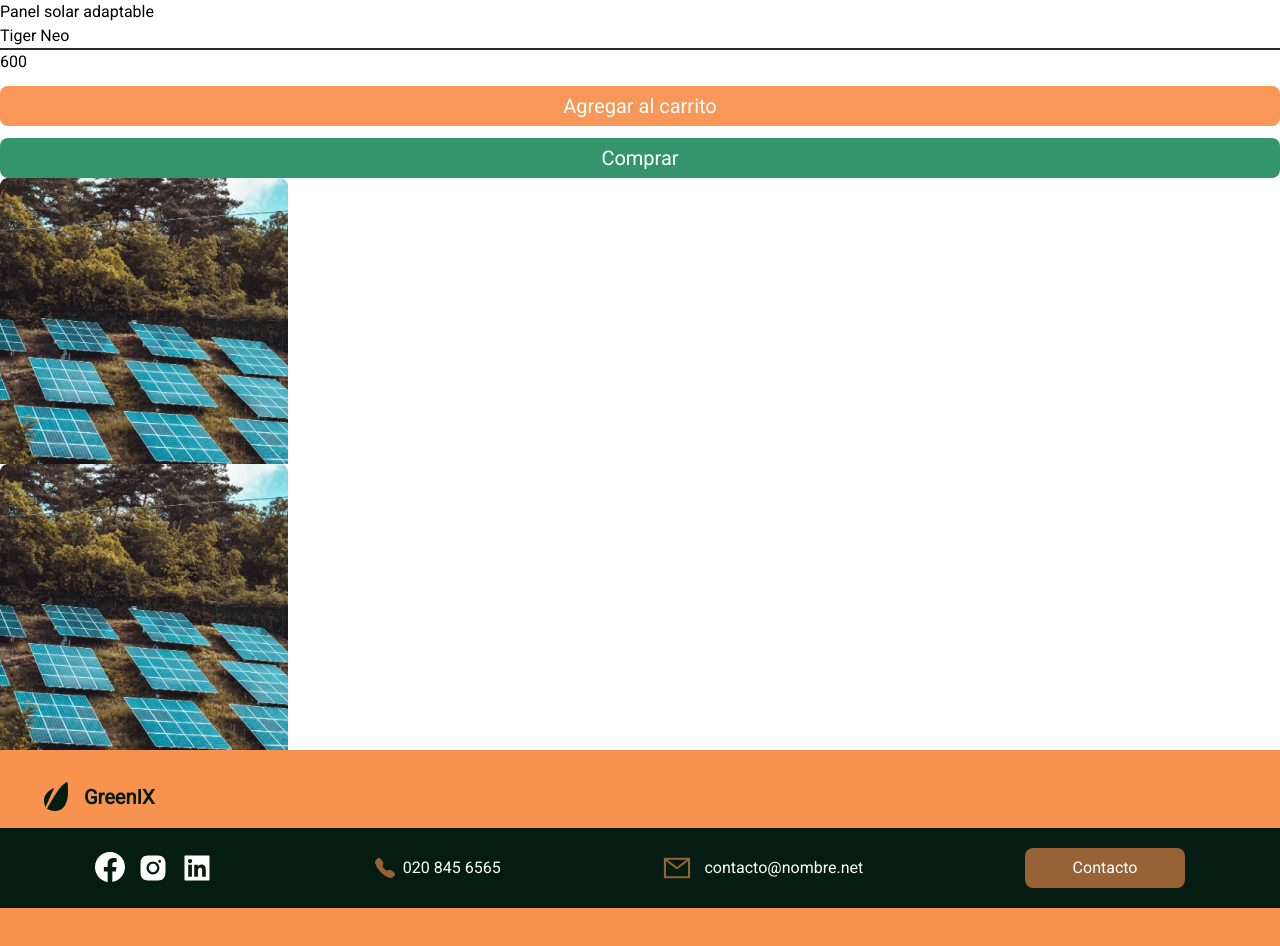
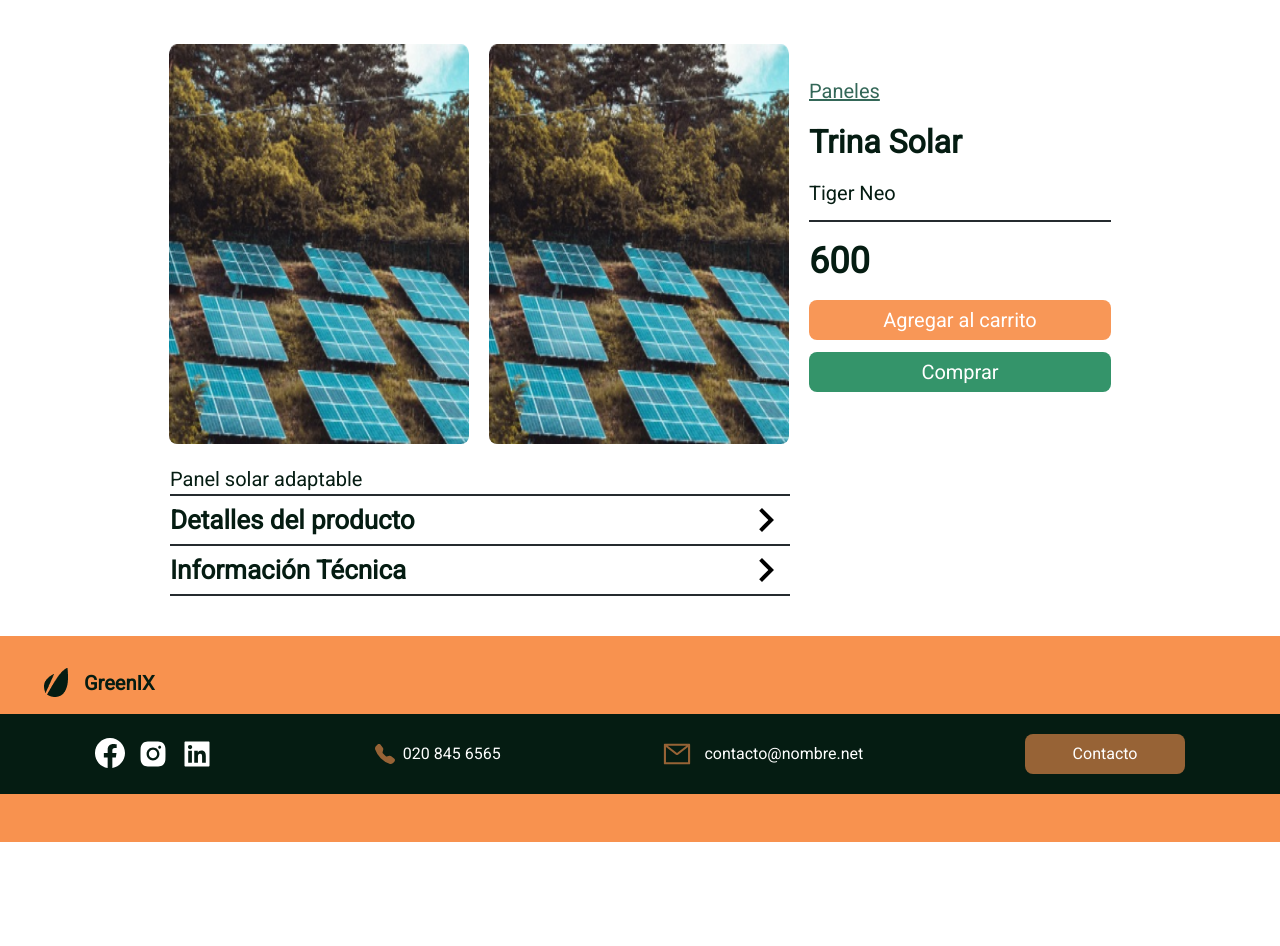
Before and after one commit to No-Country/c14-15-t-node-react, a React (Vite) app in the folder client/ecomerce-green/: page /products/1 in a window 1280 px wide. Shown: the part 320-1266 px from the top of the page. After the commit the page ends 1162 px from the top, so only its background shows below. Built offline with nearby package versions, Linux system fonts and the light colour scheme; no server answers; data requests are answered from the project's data file.

Commit message:
ProductoPage v 2.0

```diff
--- a/client/ecomerce-green/db.json
+++ b/client/ecomerce-green/db.json
@@ -26,12 +26,12 @@
       "subtitle": "Este es un subtitle",
       "description": "Panel solar adaptable",
       "detail": "Proporciona iluminacion",
-      "techinal_info": {
+      "technical_info": {
         "driver_model": "ICDPD-19-1",
         "energy_use": "16.5 KWH/1.000 h"
       },
       "measures": {
-        "heigth": 180,
+        "height": 180,
         "width": 50,
         "base_diameter": 24
       },
@@ -58,12 +58,12 @@
       "subtitle": "Este es un subtitle",
       "description": "Panel solar adaptable",
       "detail": "Proporciona iluminacion",
-      "techinal_info": {
+      "technical_info": {
         "driver_model": "ICDPD-19-1",
         "energy_use": "16.5 KWH/1.000 h"
       },
       "measures": {
-        "heigth": 180,
+        "height": 180,
         "width": 50,
         "base_diameter": 24
       },
@@ -90,7 +90,7 @@
         "subtitle": "Este es un subtitle",
         "description": "Panel solar adaptable",
         "detail": "Proporciona iluminacion",
-        "techinal_info": {
+        "technical_info": {
           "driver_model": "ICDPD-19-1",
           "energy_use": "16.5 KWH/1.000 h"
         },
--- a/client/ecomerce-green/src/components/ProductSelected.jsx
+++ b/client/ecomerce-green/src/components/ProductSelected.jsx
@@ -1,32 +1,187 @@
 import useFetch from "../redux/service/useFetch";
-
+import arrowRight from "./../assets/arrow-right.svg";
+import arrowDown from "./../assets/arrow-down.svg";
+import { useState } from "react";
+import "./../styles/ProductSelected.css";
+import TagEfficiency from "./TagEficciency";
 const ProductSelected = ({ id }) => {
   const { data } = useFetch(`/${id}`);
-  console.log(data);
 
+  console.log("objeto:", data);
+  const [selected, setSelected] = useState(false);
+  const toggle = (id) => {
+    if (selected == id) {
+      setSelected(null);
+    } else {
+      setSelected(id);
+    }
+  };
+  const colors=[
+    {"A":"#15A14C"},
+    {"B":"#8DBC40"},
+    {"C":"#C0D036"},
+    {"D":"#FDEA16"},
+    {"E":"#F9B914"},
+    {"F":"#EA7327"},
+    {"G":"#E32430"}
+  ];
   return (
-    <section>
-      <div>
-        <p>{data?.description}</p>
-        <h2>{data?.name}</h2>
-        <span>{data?.technical_specifications}</span>
+    <section
+      className="w-full px-3 flex flex-col justify-center items-center
+    md:flex-col md:px-16 md:py-6"
+    >
+      <div
+        className="flex flex-col justify-center items-center
+      md:flex md:flex-row-reverse md:justify-center
+      md:gap-5"
+      >
+        <div
+          className=" text-[#051C12] flex flex-col gap-[12px]
+            w-[280px] md:w-[200px] lg:w-[302px]"
+        >
+          <p
+            className="text-[1rem] text-[#346758] font-normal underline
+            md:text-[20px]"
+          >
+            {data?.category?.name}
+          </p>
+          <h2 className=" font-semibold text-[32px]">
+            {data?.category?.brand_name}
+          </h2>
+          <span className=" font-light text-[20px]">{data?.name}</span>
           <div className="border-t-2 border-[#252B2F]"></div>
-        <span>{data?.price}</span>
+          <span className=" font-extrabold text-[36px]">{data?.price}</span>
+          <div className="flex flex-col gap-3">
             <button
-          className="mt-3 text-[20px] text-[white] bg-[#F8924FF2] hover:bg-[#ea8847] w-full h-[40px]
+              className="text-[20px] text-[white] bg-[#F8924FF2] hover:bg-[#ea8847] w-full h-[40px]
               flex justify-center items-center rounded-lg font-medium"
-          type='submit'
-        >Agregar al carrito
+              type="submit"
+            >
+              Agregar al carrito
             </button>
             <button
-          className="mt-3 text-[20px] text-[white] bg-[#34946A] hover:bg-[#258059] w-full h-[40px]
+              className="text-[20px] text-[white] bg-[#34946A] hover:bg-[#258059] w-full h-[40px]
               flex justify-center items-center rounded-lg font-medium"
-        >Comprar
+            >
+              Comprar
             </button>
           </div>
-      <div>
-        <img src={data?.images.cover} alt="imagen_1 del producto" />
-        <img src={data?.images.picture_1} alt="imagen_2 del producto" />
+        </div>
+
+        <div
+          className="flex flex-col justify-center gap-5 mt-5
+          w-[280px] md:w-[420px] md:flex-row md:gap-5
+          lg:w-[620px] "
+        >
+          <img
+            className="rounded-lg h-[300px] w-[280px] md:w-[200px]
+            lg:w-[300px] lg:h-[400px]"
+            src={data?.images.cover}
+            alt="imagen_1 del producto"
+          />
+          <img
+            className="rounded-lg h-[300px] w-[280px] md:w-[200px]
+            lg:w-[300px] lg:h-[400px]"
+            src={data?.images.picture_1}
+            alt="imagen_2 del producto"
+          />
+        </div>
+      </div>
+      <div
+        className="w-[280px]  text-[16px]
+      md:flex md:w-[640px] md:flex-col md:justify-start items-start mt-5
+      lg:w-[940px] lg:justify-start lg:items-start lg:text-[20px]"
+      >
+        <div
+          className="w-[280px] text-[#051C12]
+          md:w-[420px] lg:w-[620px]"
+        >
+          <div className="w-full border-b-2 border-[#252B2F]">
+            {data?.description}
+          </div>
+          <div className="w-full flex flex-col">
+            <div className="w-full border-b-2 border-[#252B2F]">
+              <div
+                id="detalle"
+                className="w-full cursor-pointer flex justify-between items-center"
+                onClick={() => toggle("detalle")}
+              >
+                <h2
+                  className="text-[20px] font-semibold lg:text-[26px]
+                  "
+                >
+                  Detalles del producto
+                </h2>
+                <img
+                  src={selected == "detalle" ? arrowDown : arrowRight}
+                  alt={selected == "detalle" ? "arrow down" : "arrow right"}
+                />
+              </div>
+              <div
+                className={
+                  `item__acordion ` +
+                  (selected == `detalle` ? `desplegar` : `no-desplegar`)
+                }
+              >
+                {data?.detail}
+              </div>
+            </div>
+            <div className="w-full border-b-2 border-[#252B2F] mb-4">
+              <div
+                id="informacion"
+                className="w-full cursor-pointer flex justify-between
+                items-center"
+                onClick={() => toggle("informacion")}
+              >
+                <h2
+                  className="text-[20px] font-semibold lg:text-[26px]
+                  "
+                >
+                  Información Técnica
+                </h2>
+                <img
+                  src={selected == "informacion" ? arrowDown : arrowRight}
+                  alt={selected == "informacion" ? "arrow down" : "arrow right"}
+                />
+              </div>
+              <div
+                className={
+                  `item__acordion ` +
+                  (selected == `informacion` ? `desplegar` : `no-desplegar`)
+                }
+              >
+              {data?.technical_info?.driver_model==""? <></>:<p className="font-semibold">
+                  Modelo:
+                  <span className="font-normal ml-3">
+                    {data?.technical_info?.driver_model}
+                  </span>
+                </p> }
+                {data?.technical_info?.energy_use==""? <></>:<p className="font-semibold">
+                  Energía usada:
+                  <span className="font-normal ml-3">
+                  {data?.technical_info?.energy_use} </span>
+                </p>}
+               {data?.measures?.height==""? <></>:<p className="font-semibold">
+                  Altura: <span className="font-normal ml-3">
+                  {data?.measures?.height} </span>
+                </p>}
+                {data?.measures?.width==""?<></>:<p className="font-semibold">
+                  Ancho:   <span className="font-normal ml-3">
+                  {data?.measures?.width} </span>
+                </p>}
+                {data?.measures?.base_diameter==""?<></>:<p className="font-semibold">
+                  Diámetro de base: <span className="font-normal ml-3">
+                  {data?.measures?.base_diameter} </span>
+                </p>}
+
+                <p className="font-semibold flex mb-4 ">
+                  <span className="mr-3">Eficiencia energética:</span>
+                  <TagEfficiency letter={data?.energy_efficiency} />
+                </p>
+              </div>
+            </div>
+          </div>
+        </div>
       </div>
     </section>
   );
--- /dev/null
+++ b/client/ecomerce-green/src/components/TagEficciency.jsx
@@ -0,0 +1,18 @@
+import "./../styles/tagEfficiency.css";
+const TagEfficiency =({ letter })=>{
+    const colors={
+        "A":"#15A14C",
+        "B":"#8DBC40",
+        "C":"#C0D036",
+        "D":"#FDEA16",
+        "E":"#F9B914",
+        "F":"#EA7327",
+        "G":"#E32430",
+    };
+    const color=colors[letter];
+    return <div className="item__efficiency" style={{backgroundColor: `${color}`}}>
+        {letter}
+    </div>
+
+}
+export default TagEfficiency;
--- a/client/ecomerce-green/src/pages/ProductDetail.jsx
+++ b/client/ecomerce-green/src/pages/ProductDetail.jsx
@@ -5,11 +5,12 @@
 import HeroStore from "../components/HeroStore";
 const Product = () => {
   const {id}=useParams();
+  console.log(id);
   return (
     <MainLayout>
     <HeroStore />
       <main>
-        <ProductSelected id={id} />
+        <ProductSelected id={id}/>
       </main>
     </MainLayout>
   );
--- /dev/null
+++ b/client/ecomerce-green/src/styles/ProductSelected.css
@@ -0,0 +1,32 @@
+.desplegar{
+    height: auto;
+    overflow:visible;
+}
+.no-desplegar{
+    height: 0;
+    overflow: hidden;
+}
+.item__acordion{
+    line-height: 2rem;
+    transition: all;
+    transition-duration:50ms;
+    transition-timing-function: ease-in-out;
+}
+.item__acordion-eficiencia{
+    width: 32px;
+    height: 32px;
+    color: white;
+    background-color: #70A02A;
+    font-size: 20px;
+    font-weight: 800;
+    display: flex;
+    justify-content: center;
+    align-items: center;
+    border-radius: 8px;
+    margin-left: 12px;
+}
+@media screen and (min-width:1024px){
+    .item__acordion{
+        line-height: 2.5rem;
+    }
+}
--- /dev/null
+++ b/client/ecomerce-green/src/styles/tagEfficiency.css
@@ -0,0 +1,18 @@
+.item__efficiency{
+    width: 32px;
+    height: 32px;
+    color: white;
+    font-size: 20px;
+    font-weight: 800;
+    display: flex;
+    justify-content: center;
+    align-items: center;
+    border-radius: 8px;
+}
+@media screen and (min-width:1024px) {
+    .item__efficiency{
+        width: 36px;
+        height: 36px;
+        font-size: 24px;
+    }
+}
```
Also changed, not shown: client/ecomerce-green/src/assets/arrow-down.svg (added), client/ecomerce-green/src/assets/arrow-right.svg (added). Lines whose indentation alone changed are shown as unchanged.
